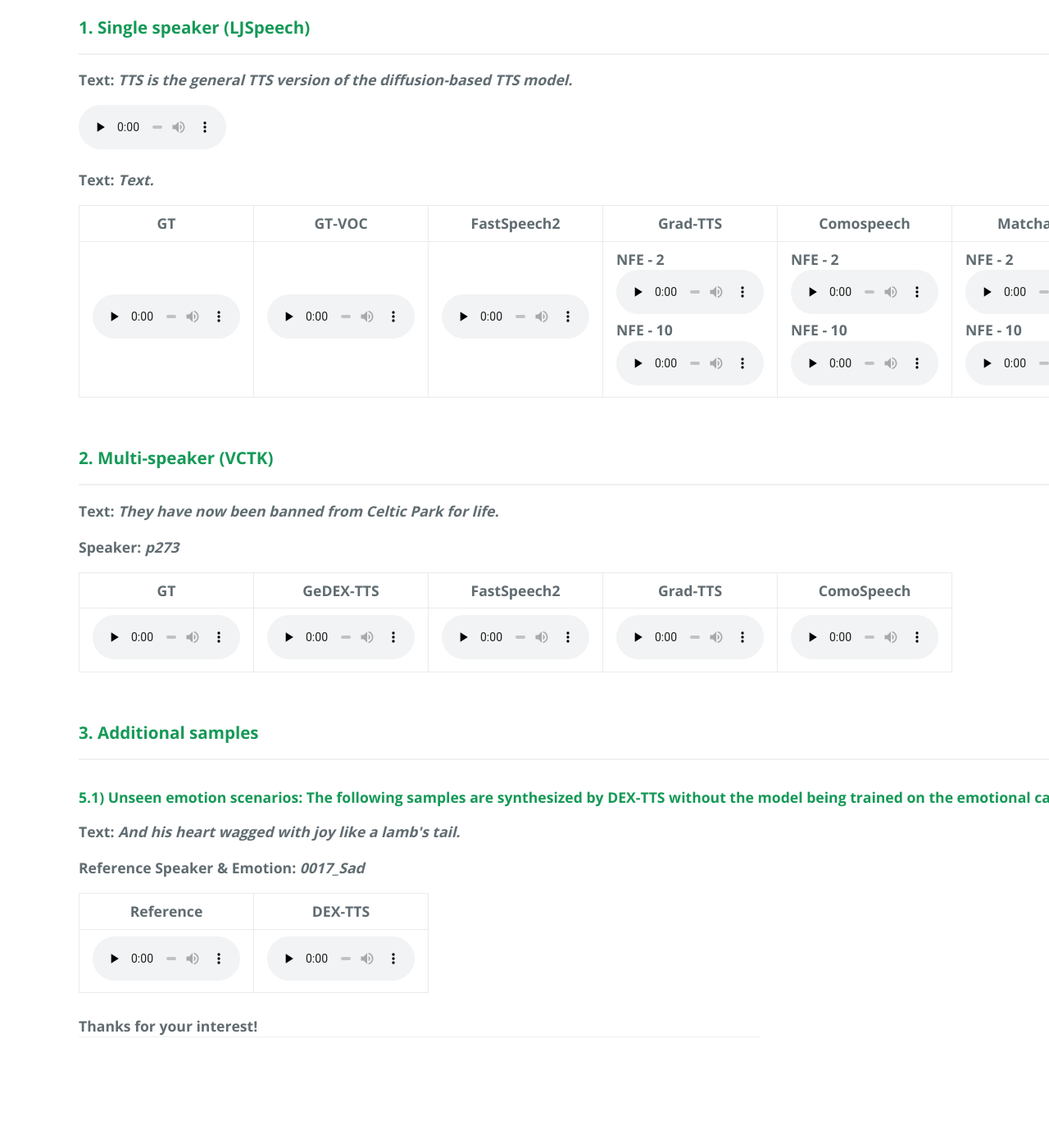
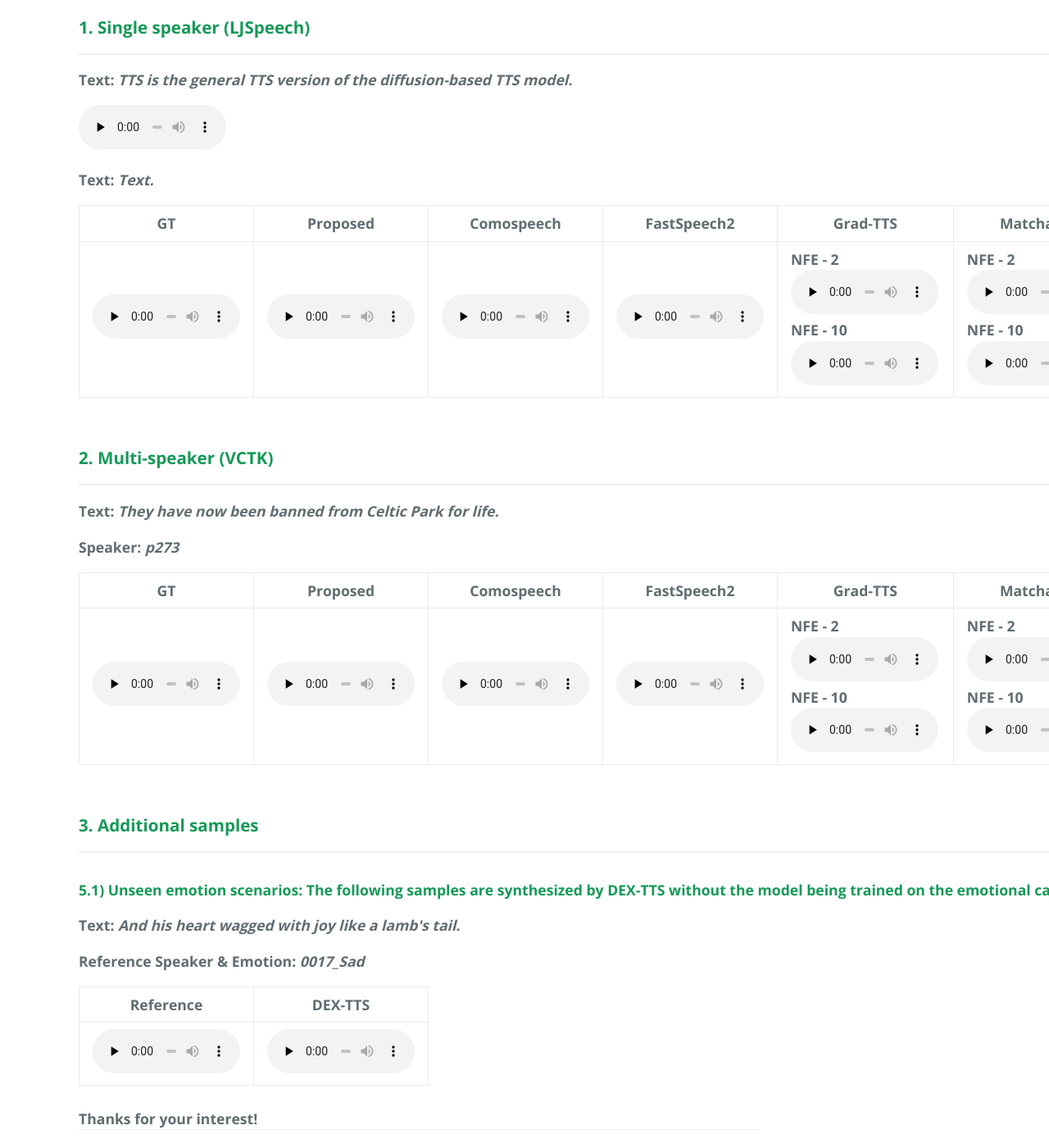
Before and after one commit to tts-demo/rap.github.io, a Jekyll site: the page built from index.md, in a window 1280 px wide and 1400 px high, scrolled down 754 px. Shown: the whole window at 82% size. Built offline with Jekyll 4.4.1, drawn with Linux system fonts in a browser that asks for light colours; before the commit the page ends 2099 px from its top, so only the background shows below that.

Commit message:
Update home.html

```diff
--- a/_layouts/home.html
+++ b/_layouts/home.html
@@ -34,33 +34,33 @@ layout: default
 				<tbody>
 				  <tr>
   					<th>GT</th>
-					<th>GT-VOC</th>
+					<th>Proposed</th>
+					<th>Comospeech</th>
   					<th>FastSpeech2</th>
   					<th>Grad-TTS</th>
-  					<th>Comospeech</th>
 				        <th>Matcha-TTS</th>
 					<th>VoiceFlow</th>
-					<th>Proposed</th>
 
 				  </tr>
   				<tr>
-  					<td><audio controls="" preload="none"><source src="samples/demo/GE-TTS-LJSpeech/3.1)-GT.wav"></audio></td>
-					<td><audio controls="" preload="none"><source src="samples/demo/GE-TTS-LJSpeech/3.1)-GT.wav"></audio></td>
-					<td><audio controls="" preload="none"><source src="samples/demo/GE-TTS-LJSpeech/3.1)-GT.wav"></audio></td>
-  					<td> NFE - 2
+  					<td>
 						<audio controls="" preload="none">
-							<source src="samples/demo/GE-TTS-LJSpeech/3.1)-GeDEX-TTS.wav">
-						</audio> NFE - 10
-						<audio controls="" preload="none">
-							<source src="samples/demo/GE-TTS-LJSpeech/3.1)-GeDEX-TTS.wav">
+							<source src="samples/demo/GE-TTS-LJSpeech/3.1)-GT.wav">
 						</audio>
 					</td>
-  					<td> NFE - 2
-						<audio controls="" preload="none">
-							<source src="samples/demo/GE-TTS-LJSpeech/3.1)-GeDEX-TTS.wav">
-						</audio> NFE - 10
-						<audio controls="" preload="none">
-							<source src="samples/demo/GE-TTS-LJSpeech/3.1)-GeDEX-TTS.wav">
+  					<td>
+						<audio controls="" preload="none"> NFE - 2
+							<source src="samples/demo/GE-TTS-LJSpeech/3.1)-GT.wav">
+						</audio>
+					</td>
+  					<td>
+						<audio controls="" preload="none"> NFE - 2
+							<source src="samples/demo/GE-TTS-LJSpeech/3.1)-GT.wav">
+						</audio>
+					</td>
+  					<td>
+						<audio controls="" preload="none"> NFE - 1
+							<source src="samples/demo/GE-TTS-LJSpeech/3.1)-GT.wav">
 						</audio>
 					</td>
   					<td> NFE - 2
@@ -101,17 +101,59 @@ layout: default
 				<tbody>
 				  <tr>
   					<th>GT</th>
-  					<th>GeDEX-TTS</th>
+					<th>Proposed</th>
+					<th>Comospeech</th>
   					<th>FastSpeech2</th>
   					<th>Grad-TTS</th>
-				        <th>ComoSpeech</th>
+				        <th>Matcha-TTS</th>
+					<th>VoiceFlow</th>
+
 				  </tr>
   				<tr>
-  					<td><audio controls="" preload="none"><source src="samples/demo/GE-TTS-VCTK/4.1)-GT.wav"></audio></td>
-  					<td><audio controls="" preload="none"><source src="samples/demo/GE-TTS-VCTK/4.1)-GeDEX-TTS.wav"></audio></td>
-  					<td><audio controls="" preload="none"><source src="samples/demo/GE-TTS-VCTK/4.1)-FastSpeech2.wav"></audio></td>
-  					<td><audio controls="" preload="none"><source src="samples/demo/GE-TTS-VCTK/4.1)-Grad-TTS.wav"></audio></td>
-  					<td><audio controls="" preload="none"><source src="samples/demo/GE-TTS-VCTK/4.1)-ComoSpeech.wav"></audio></td>
+  					<td>
+						<audio controls="" preload="none">
+							<source src="samples/demo/GE-TTS-LJSpeech/3.1)-GT.wav">
+						</audio>
+					</td>
+  					<td>
+						<audio controls="" preload="none"> NFE - 2
+							<source src="samples/demo/GE-TTS-LJSpeech/3.1)-GT.wav">
+						</audio>
+					</td>
+  					<td>
+						<audio controls="" preload="none"> NFE - 2
+							<source src="samples/demo/GE-TTS-LJSpeech/3.1)-GT.wav">
+						</audio>
+					</td>
+  					<td>
+						<audio controls="" preload="none"> NFE - 1
+							<source src="samples/demo/GE-TTS-LJSpeech/3.1)-GT.wav">
+						</audio>
+					</td>
+  					<td> NFE - 2
+						<audio controls="" preload="none">
+							<source src="samples/demo/GE-TTS-LJSpeech/3.1)-GeDEX-TTS.wav">
+						</audio> NFE - 10
+						<audio controls="" preload="none">
+							<source src="samples/demo/GE-TTS-LJSpeech/3.1)-GeDEX-TTS.wav">
+						</audio>
+					</td>
+  					<td> NFE - 2
+						<audio controls="" preload="none">
+							<source src="samples/demo/GE-TTS-LJSpeech/3.1)-GeDEX-TTS.wav">
+						</audio> NFE - 10
+						<audio controls="" preload="none">
+							<source src="samples/demo/GE-TTS-LJSpeech/3.1)-GeDEX-TTS.wav">
+						</audio>
+					</td>
+  					<td> NFE - 2
+						<audio controls="" preload="none">
+							<source src="samples/demo/GE-TTS-LJSpeech/3.1)-GeDEX-TTS.wav">
+						</audio> NFE - 10
+						<audio controls="" preload="none">
+							<source src="samples/demo/GE-TTS-LJSpeech/3.1)-GeDEX-TTS.wav">
+						</audio>
+					</td>
 				  </tr>
 				</tbody>
   </table>
```
